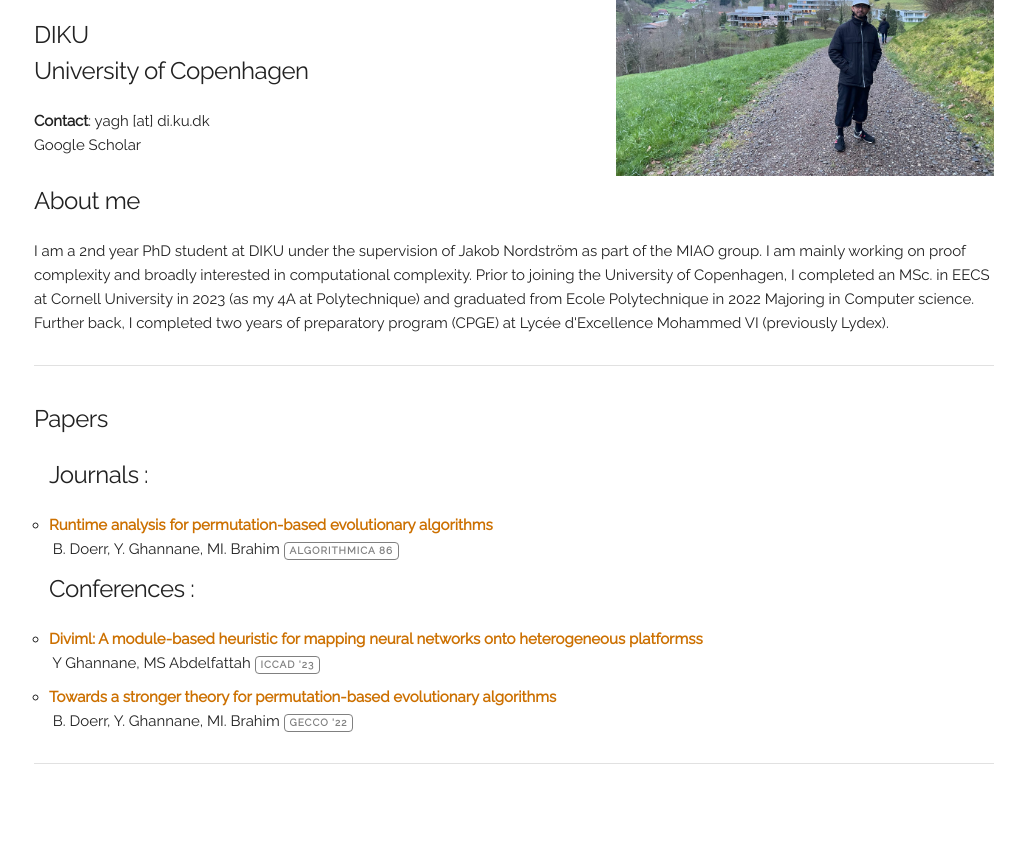
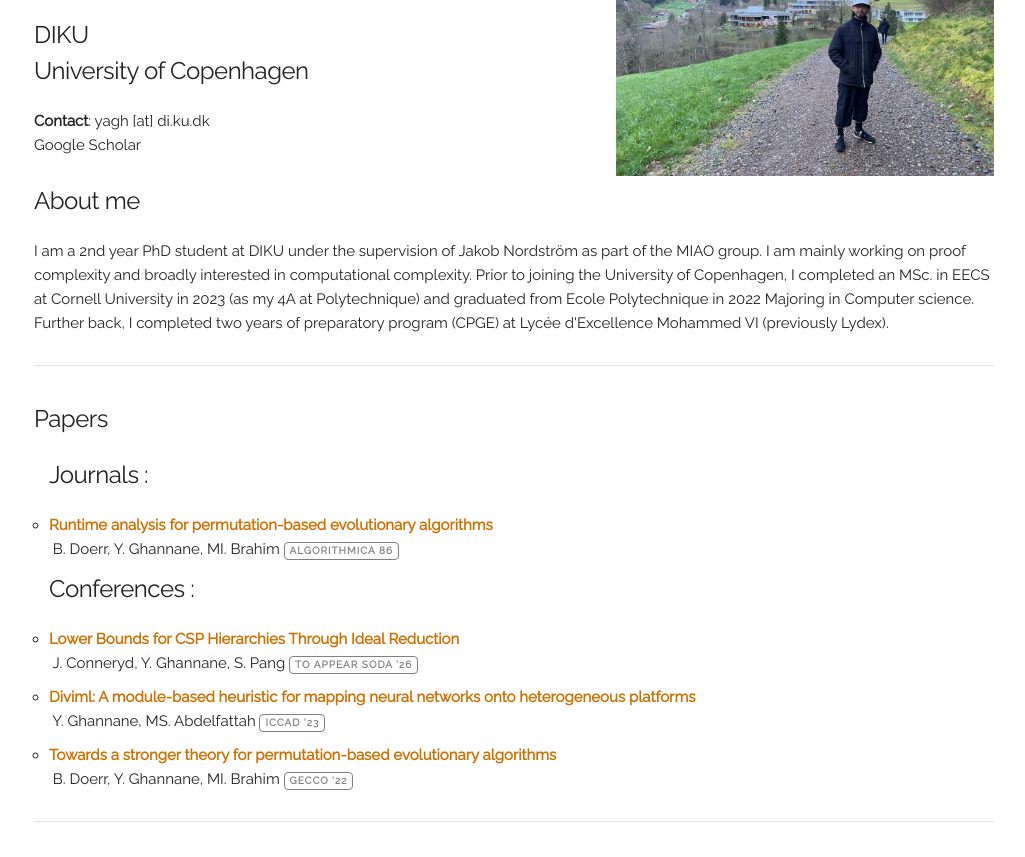
Before and after one commit to Yass-g/Yass-g.github.io, a plain HTML site: page index.html in a window 1280 px wide. Shown: the part 155-1012 px from the top of the page, without its empty margins (126-1151 px from the left). Before the commit the page ends 954 px from the top, so only its background shows below. Drawn offline with Linux system fonts and the light colour scheme.

Commit message:
Update index.html

```diff
--- a/index.html
+++ b/index.html
@@ -111,14 +111,27 @@
           </li>
 
           <h5>Conferences :</h5>
+		<li>
+
+            <a class="hidelink" href="https://arxiv.org/abs/2511.17272">
+              <strong>
+                <font color="cc7000">Lower Bounds for CSP Hierarchies Through Ideal Reduction</font>
+              </strong>
+      </a>
+      <br><span class="small-indent"></span> J. Conneryd, Y. Ghannane, S. Pang
+        <a>
+        <button class="button-link">To appear SODA '26</button>
+        </a>
+              </li>
+
           <li>
 
             <a class="hidelink" href="https://arxiv.org/pdf/2308.00127">
               <strong>
-                <font color="cc7000">Diviml: A module-based heuristic for mapping neural networks onto heterogeneous platformss</font>
+                <font color="cc7000">Diviml: A module-based heuristic for mapping neural networks onto heterogeneous platforms</font>
               </strong>
       </a>
-      <br><span class="small-indent"></span> Y Ghannane, MS Abdelfattah
+      <br><span class="small-indent"></span> Y. Ghannane, MS. Abdelfattah
         <a class="hidelink" href="https://ieeexplore.ieee.org/abstract/document/10323712">
         <button class="button-link">ICCAD '23</button>
         </a>
```
